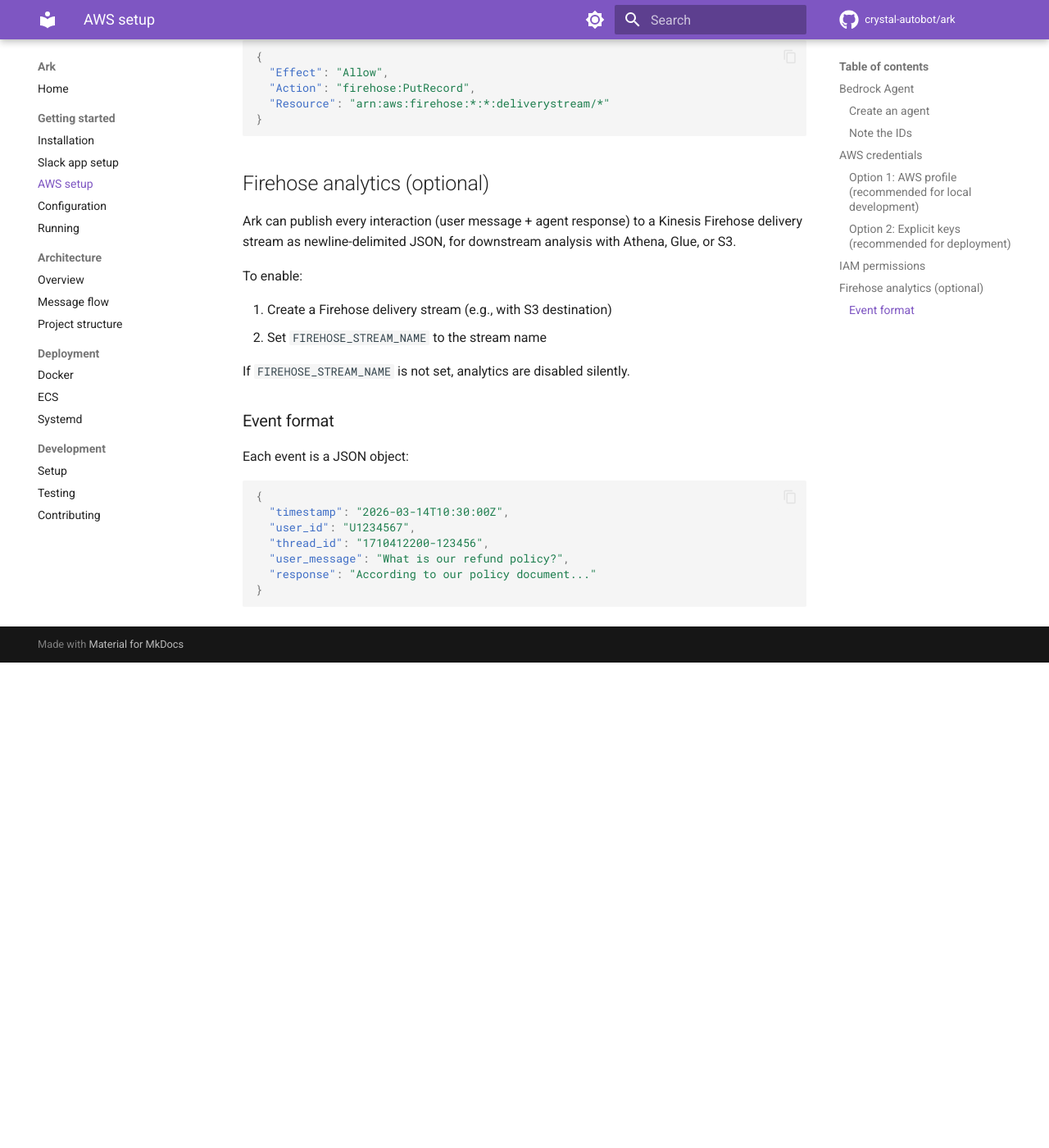
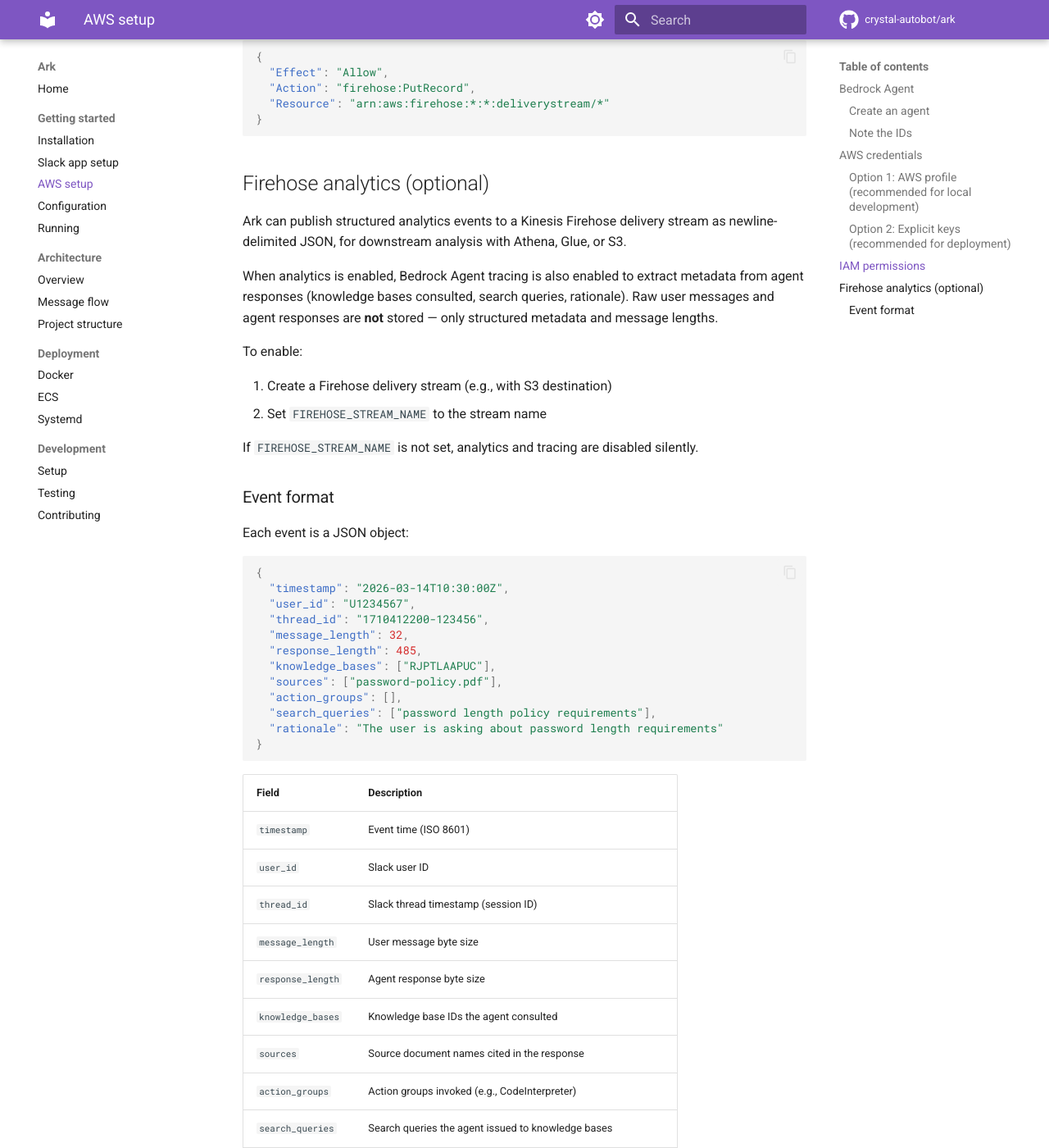
Before and after one commit to crystal-autobot/ark, an MkDocs documentation site: the page built from docs/getting-started/aws-setup.md, in a window 1280 px wide and 1400 px high, scrolled down 2017 px. Shown: the whole window at 82% size. Built offline with MkDocs 1.6.1 and Material for MkDocs 9.7.7, drawn with Linux system fonts in a browser that asks for light colours; comment, search, counter and statistics services are not loaded; before the commit the page ends 2825 px from its top, so only the background shows below that; some of the changed text lies outside the part shown.

Commit message:
fix: replace raw text analytics with Bedrock Agent trace metadata (#6)
* feat: better bedrock analytics

* refactor: better sources & rationale

* refactor: simplify it

* fix: conditionally enable tracing

* fix: improve docs

````diff
--- a/docs/getting-started/aws-setup.md
+++ b/docs/getting-started/aws-setup.md
@@ -92,14 +92,16 @@
 
 ## Firehose analytics (optional)
 
-Ark can publish every interaction (user message + agent response) to a Kinesis Firehose delivery stream as newline-delimited JSON, for downstream analysis with Athena, Glue, or S3.
+Ark can publish structured analytics events to a Kinesis Firehose delivery stream as newline-delimited JSON, for downstream analysis with Athena, Glue, or S3.
+
+When analytics is enabled, Bedrock Agent tracing is also enabled to extract metadata from agent responses (knowledge bases consulted, search queries, rationale). Raw user messages and agent responses are **not** stored — only structured metadata and message lengths.
 
 To enable:
 
 1. Create a Firehose delivery stream (e.g., with S3 destination)
 2. Set `FIREHOSE_STREAM_NAME` to the stream name
 
-If `FIREHOSE_STREAM_NAME` is not set, analytics are disabled silently.
+If `FIREHOSE_STREAM_NAME` is not set, analytics and tracing are disabled silently.
 
 ### Event format
 
@@ -110,7 +112,25 @@
   "timestamp": "2026-03-14T10:30:00Z",
   "user_id": "U1234567",
   "thread_id": "1710412200-123456",
-  "user_message": "What is our refund policy?",
-  "response": "According to our policy document..."
+  "message_length": 32,
+  "response_length": 485,
+  "knowledge_bases": ["RJPTLAAPUC"],
+  "sources": ["password-policy.pdf"],
+  "action_groups": [],
+  "search_queries": ["password length policy requirements"],
+  "rationale": "The user is asking about password length requirements"
 }
 ```
+
+| Field | Description |
+|---|---|
+| `timestamp` | Event time (ISO 8601) |
+| `user_id` | Slack user ID |
+| `thread_id` | Slack thread timestamp (session ID) |
+| `message_length` | User message byte size |
+| `response_length` | Agent response byte size |
+| `knowledge_bases` | Knowledge base IDs the agent consulted |
+| `sources` | Source document names cited in the response |
+| `action_groups` | Action groups invoked (e.g., CodeInterpreter) |
+| `search_queries` | Search queries the agent issued to knowledge bases |
+| `rationale` | Agent's preprocessing rationale (model-dependent, may be null) |
````
Also changed, not shown: README.md (+1 -1 lines), docs/architecture/message-flow.md (+3 -1 lines), docs/architecture/overview.md (+5 -2 lines), docs/architecture/project-structure.md (+1 -1 lines), docs/index.md (+2 -2 lines), 9 other files.
